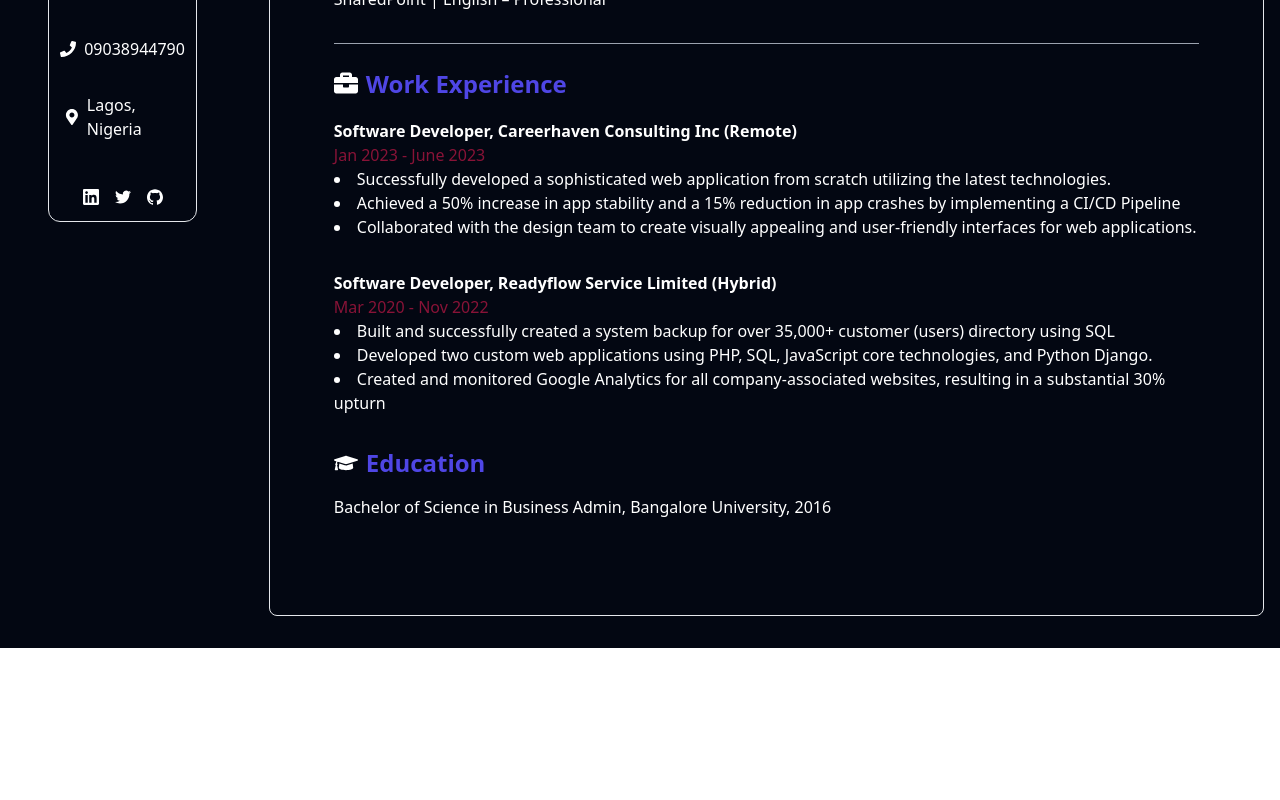
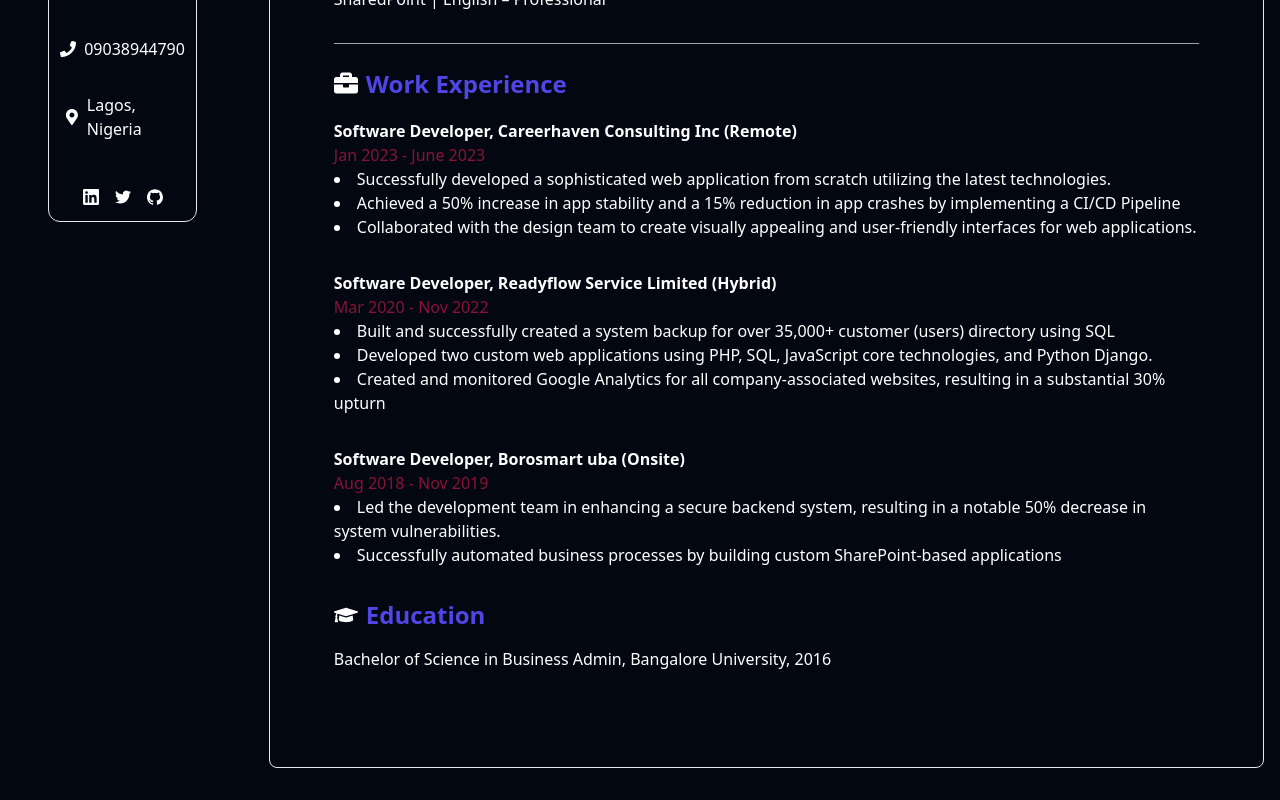
Before and after one commit to BisiOlaYemi/Yemi, a React (Create React App) app: page / in a window 1280 px wide. Shown: the part 405-1205 px from the top of the page. Before the commit the page ends 1053 px from the top, so only its background shows below. Built offline with nearby package versions, Linux system fonts and the light colour scheme.

Commit message:
Added more role

```diff
--- a/src/components/Files/Resume.jsx
+++ b/src/components/Files/Resume.jsx
@@ -61,6 +61,21 @@ const Resume = () => {
       </div>
       <div className="mb-8">
         <div className="thread" />
+        <p className="font-bold">Software Developer, Borosmart uba (Onsite)</p>
+        <p className="text-rose-900">Aug 2018 - Nov 2019</p>
+        <ul className="list-disc list-inside">
+          <li>
+            Led the development team in enhancing a secure backend system, resulting in a notable 50% decrease in system vulnerabilities.
+          </li>
+          <li>
+            Successfully automated business processes by building custom SharePoint-based applications
+          </li>
+
+        </ul>
+      </div>
+
+      <div className="mb-8">
+        <div className="thread" />
         <h2 className="text-2xl font-bold mb-4 relative z-10">
           <FaGraduationCap className="inline mr-2 mb-1" />
           <span className='text-indigo-600'>Education</span>
```
